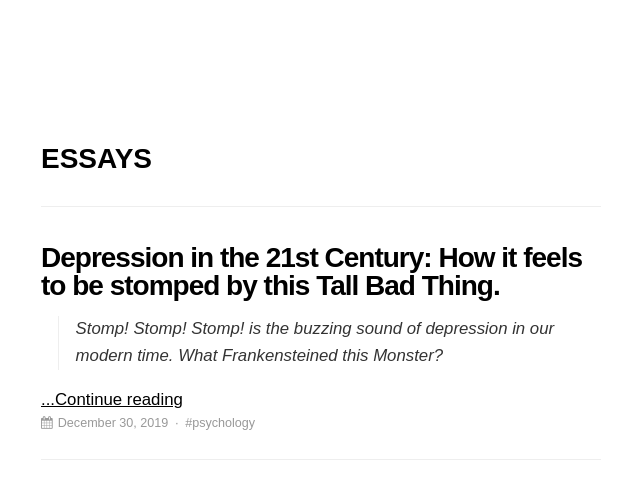
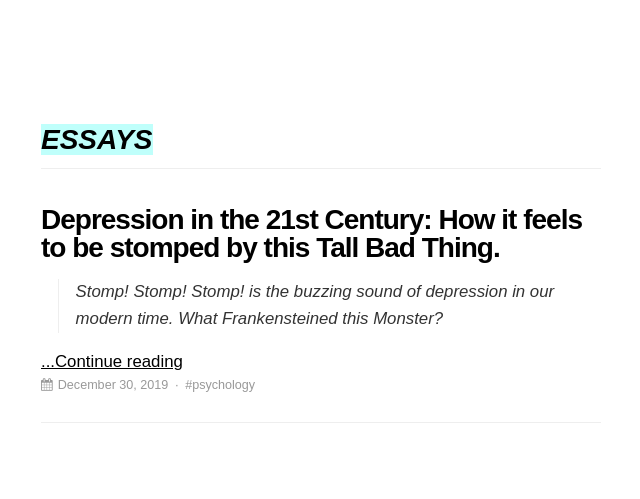
Before and after one commit to dCO2/rococo, a Jekyll site: the page built from essays/index.html, in a window 1280 px wide. Shown: the top 499 px of the page, without its empty margins (335-975 px from the left). Built offline with Jekyll 4.4.1, drawn with Linux system fonts in a browser that asks for light colours; some web fonts are replaced.

Commit message:
Update index.html

```diff
--- a/essays/index.html
+++ b/essays/index.html
@@ -4,8 +4,7 @@ title: Essays
 permalink: essays/
 ---
 
-
-<h1>ESSAYS</h1>
+<h1 style="background-color: #00ffef40;display: inline;"><em>ESSAYS</em></h1>
 <div class=post>
 </div>
 <br>
```
